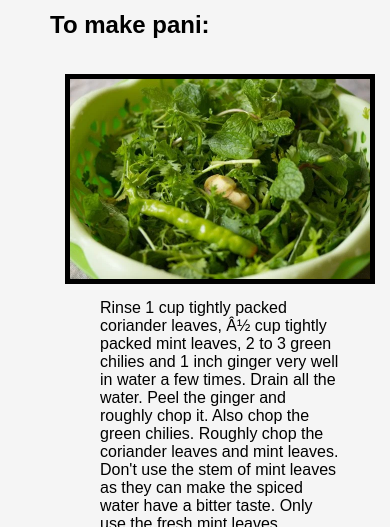
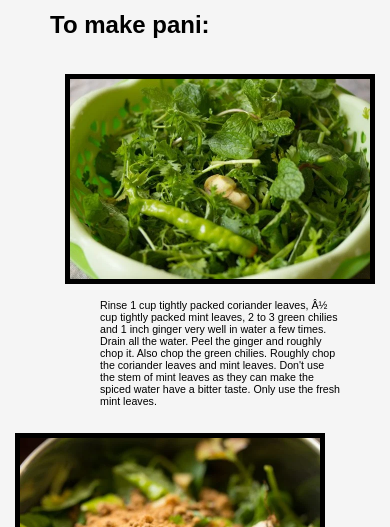
Before and after one commit to saisindhuchalla/responsive-website, a plain HTML site: page index.html in a window 390 px wide. Shown: the part 317-844 px from the top of the page. Drawn offline with Linux system fonts and the light colour scheme.

Commit message:
Update style.css

```diff
--- a/style.css
+++ b/style.css
@@ -4,7 +4,7 @@ body {
   background-color: whitesmoke;
 }
 p{
-  font-size:16pt;
+  font-size:12pt;
 }
 .left1, .left2{
   float:left;
@@ -49,7 +49,7 @@ footer {
 }
 @media (min-width:320px) and (max-width:480px){
   p{
-    font-size:12pt;
+    font-size:8pt;
   }
   .main{
     max-width: 500px;
```
